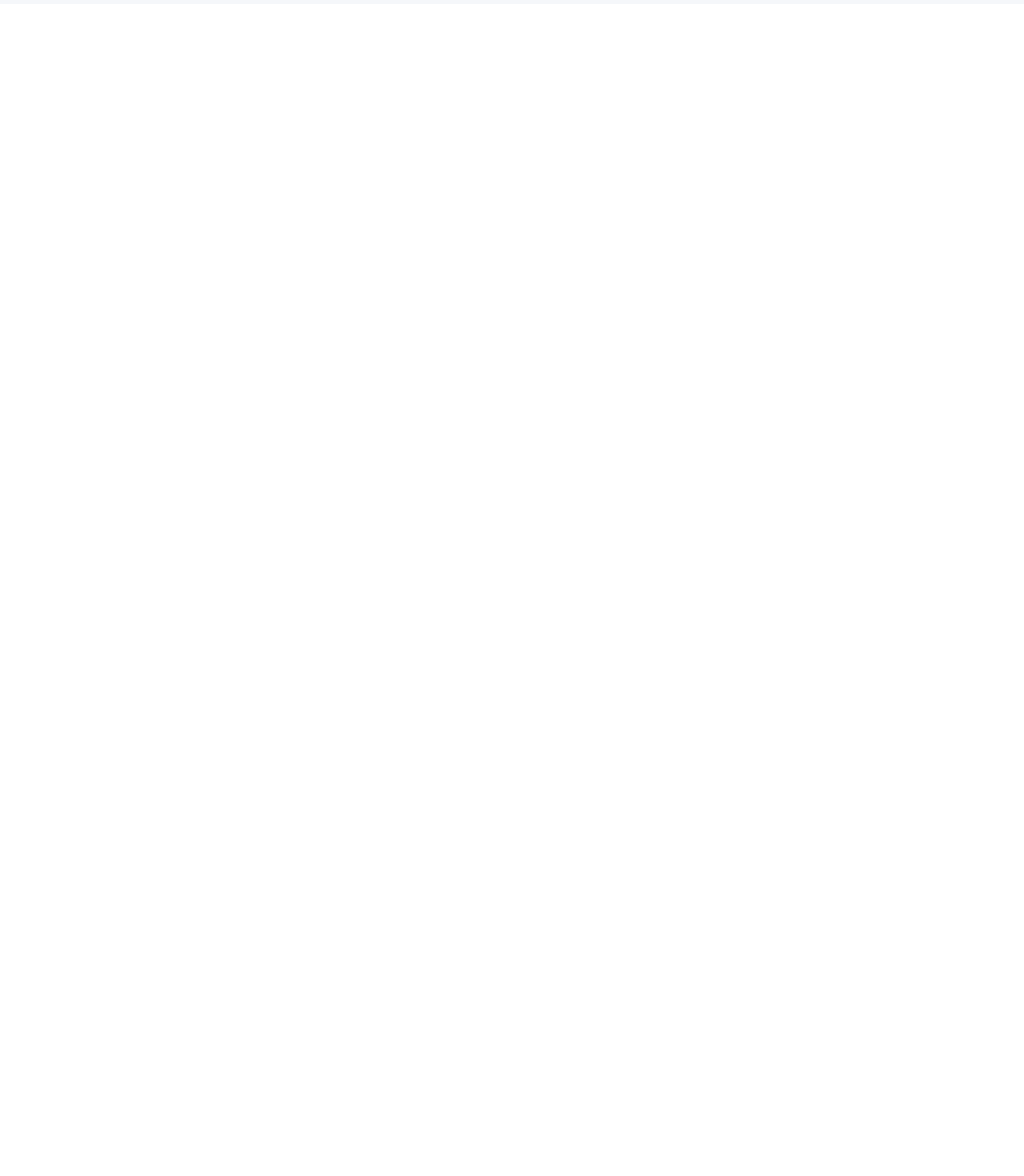
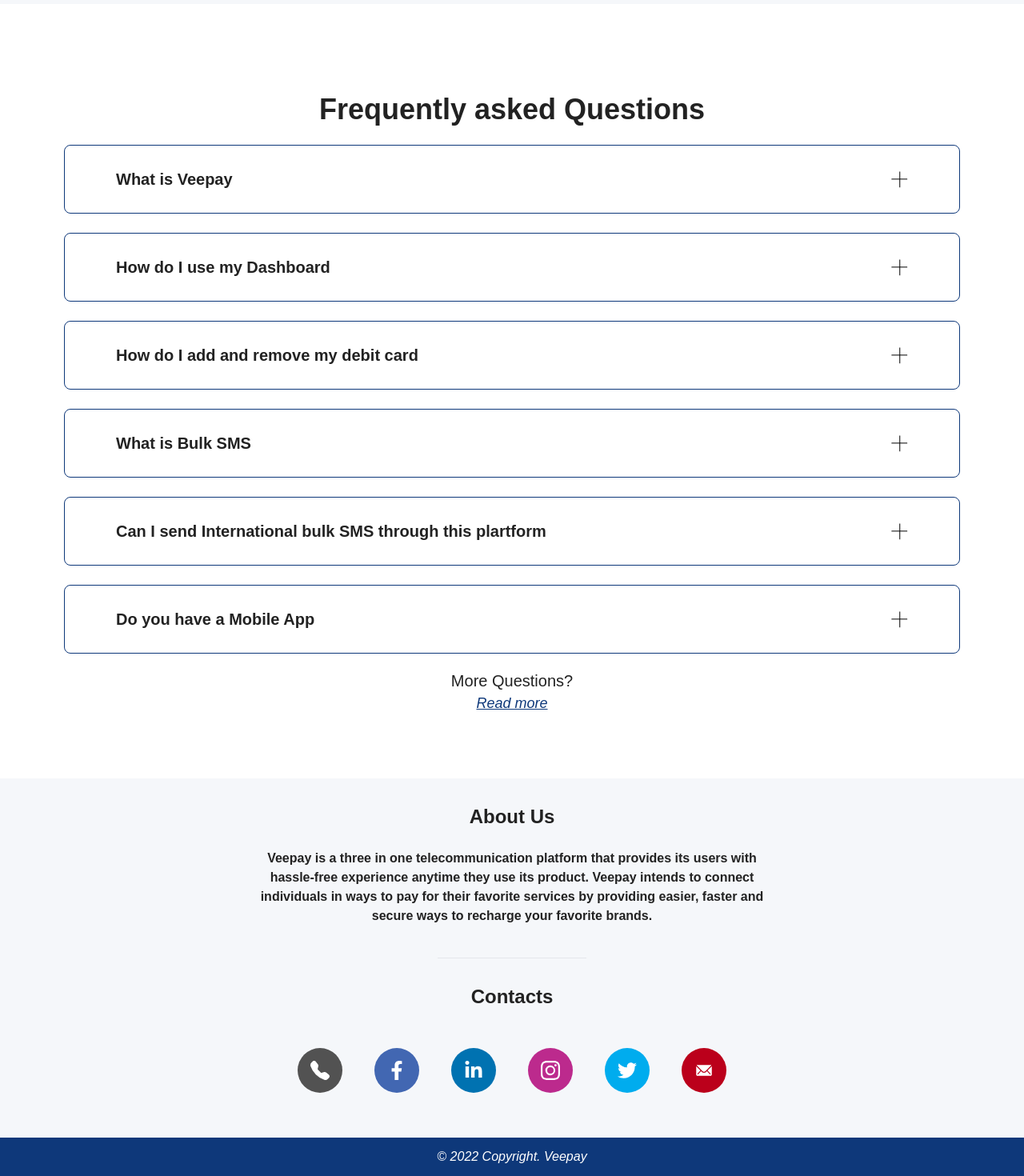
Before and after one commit to ihemebiriegondu/veepay-new-landingpage, a React (Create React App) app: page / in a window 1280 px wide. Shown: the part 1904-3374 px from the top of the page at 80% size. Before the commit the page ends 1957 px from the top, so only its background shows below. Built offline with nearby package versions, Linux system fonts and the light colour scheme; the HTML template or start-up script is replaced by a standard one.

Commit message:
finished the homepage design

```diff
--- a/package.json
+++ b/package.json
@@ -8,6 +8,7 @@
     "@testing-library/user-event": "^13.5.0",
     "react": "^18.2.0",
     "react-dom": "^18.2.0",
+    "react-icons": "^4.11.0",
     "react-router-dom": "^6.14.2",
     "react-scripts": "5.0.1",
     "web-vitals": "^2.1.4"
--- /dev/null
+++ b/src/components/footer.jsx
@@ -0,0 +1,9 @@
+import React from 'react'
+
+export default function Footer() {
+  return (
+    <footer className='bg-primary py-3'>
+        <p className='text-white text-center italic font-medium'>&copy; 2022 Copyright. Veepay</p>
+    </footer>
+  )
+}
--- /dev/null
+++ b/src/components/homeComponents/aboutSection/about.jsx
@@ -0,0 +1,46 @@
+import React from "react";
+import { BsTelephoneFill, BsInstagram } from "react-icons/bs";
+import { FaFacebookF, FaLinkedinIn, FaTwitter } from "react-icons/fa";
+import { IoIosMail } from "react-icons/io";
+import { Link } from "react-router-dom";
+
+export default function About() {
+  return (
+    <section className="text-center pb-14 pt-8 px-20 bg-light/10">
+      <article className="w-7/12 mx-auto mb-10">
+        <h2 className="font-bold text-2xl mb-6">About Us</h2>
+        <p className="font-semibold">
+          Veepay is a three in one telecommunication platform that provides its
+          users with hassle-free experience anytime they use its product. Veepay
+          intends to connect individuals in ways to pay for their favorite
+          services by providing easier, faster and secure ways to recharge your
+          favorite brands.
+        </p>
+      </article>
+      <hr className="bg-primary/20 w-1/6 mx-auto" />
+      <article className="mt-8">
+        <h2 className="font-bold text-2xl mb-12">Contacts</h2>
+        <div className="flex items-center gap-10 justify-center text-white">
+          <Link className="bg-neutral-600 p-4 rounded-full">
+            <BsTelephoneFill className="w-6 h-6" />
+          </Link>
+          <Link className="bg-[#4267B2] p-4 rounded-full">
+            <FaFacebookF className="w-6 h-6" />
+          </Link>
+          <Link className="bg-[#0072B1] p-4 rounded-full">
+            <FaLinkedinIn className="w-6 h-6" />
+          </Link>
+          <Link className="bg-[#BC2A8D] p-4 rounded-full">
+            <BsInstagram className="w-6 h-6" />
+          </Link>
+          <Link className="bg-[#00ACEE] p-4 rounded-full">
+            <FaTwitter className="w-6 h-6" />
+          </Link>
+          <Link className="bg-[#BB001B] p-4 rounded-full">
+            <IoIosMail className="w-6 h-6" />
+          </Link>
+        </div>
+      </article>
+    </section>
+  );
+}
--- /dev/null
+++ b/src/components/homeComponents/faqSection/faqs.jsx
@@ -0,0 +1,55 @@
+import React from "react";
+import plusIcon from "../../../assets/icons/+ icon.png";
+import { Link } from "react-router-dom";
+
+export default function Faqs() {
+  const faqs = [
+    {
+      ques: "What is Veepay",
+      ans: "",
+    },
+    {
+      ques: "How do I use my Dashboard",
+      ans: "",
+    },
+    {
+      ques: "How do I add and remove my debit card",
+      ans: "",
+    },
+    {
+      ques: "What is Bulk SMS",
+      ans: "",
+    },
+    {
+      ques: "Can I send International bulk SMS through this plartform",
+      ans: "",
+    },
+    {
+      ques: "Do you have a Mobile App",
+      ans: "",
+    },
+  ];
+
+  return (
+    <section className="px-20 pb-20">
+      <h1 className="text-center font-bold text-4xl mb-6">
+        Frequently asked Questions
+      </h1>
+      <article className="flex flex-col gap-y-6 mb-5">
+        {faqs &&
+          faqs.map((faq) => (
+            <div key={faq.ques} className="border border-primary rounded-lg">
+              <div className="flex justify-between items-center px-16 py-7">
+                <h6 className="text-xl font-semibold">{faq.ques}</h6>
+                <img src={plusIcon} alt="plus icon" />
+              </div>
+            </div>
+          ))}
+      </article>
+      <div className="text-center">
+        <p className="text-xl font-medium">More Questions?</p>
+        <Link to={'/'} className="text-primary text-lg italic font-medium underline">Read more</Link>
+      </div>
+    </section>
+  );
+}
--- a/src/components/homeComponents/thirdsection/sectionThree.jsx
+++ b/src/components/homeComponents/thirdsection/sectionThree.jsx
@@ -2,9 +2,9 @@ import React from "react";
 import sec3Img from "../../../assets/images/Group 15.png";
 import { Link } from "react-router-dom";
 
-export default function sectionThree() {
+export default function SectionThree() {
   return (
-    <section className="flex flex-row justify-between items-center gap-28 bg-light/10 p-14 pb-0 mb-12">
+    <section className="flex flex-row justify-between items-center gap-28 bg-light/10 p-14 pb-0 mb-28">
       <div className="w-150 h-130">
         <img src={sec3Img} alt="man img" className="w-full h-full object-contain" />
       </div>
--- a/src/pages/home.jsx
+++ b/src/pages/home.jsx
@@ -2,6 +2,9 @@ import React from 'react'
 import Header from '../components/homeComponents/header/header'
 import SectionTwo from '../components/homeComponents/secondSection/sectionTwo'
 import SectionThree from '../components/homeComponents/thirdsection/sectionThree'
+import Faqs from '../components/homeComponents/faqSection/faqs'
+import About from '../components/homeComponents/aboutSection/about'
+import Footer from '../components/footer'
 
 export default function Home() {
   return (
@@ -9,6 +12,9 @@ export default function Home() {
         <Header />
         <SectionTwo />
         <SectionThree />
+        <Faqs />
+        <About />
+        <Footer />
     </main>
   )
 }
```
Also changed, not shown: src/assets/icons/+ icon.png (added), 1 other file (tests, documents, lock files or other folders).
